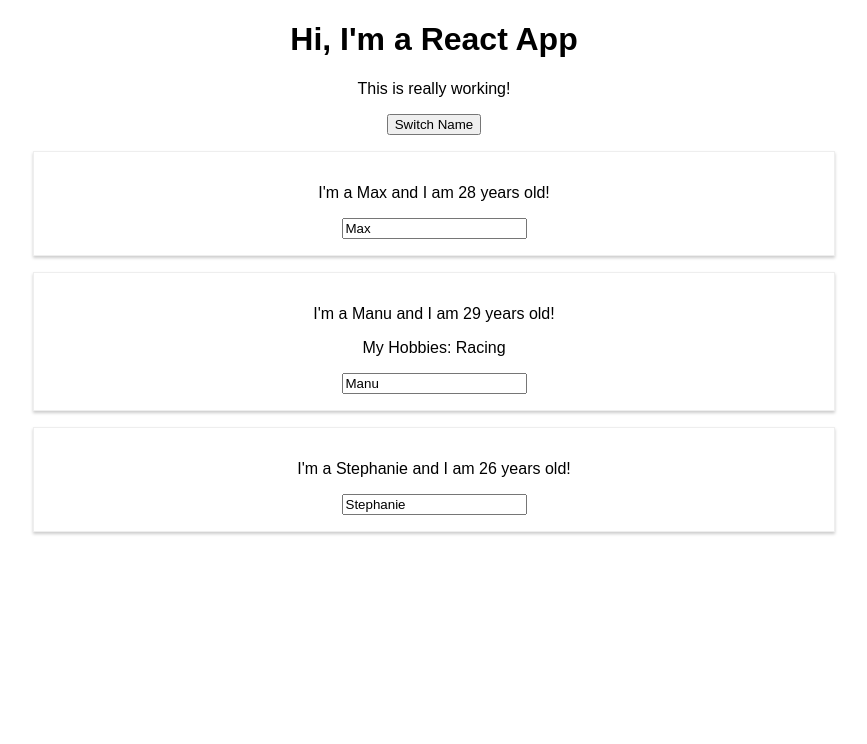
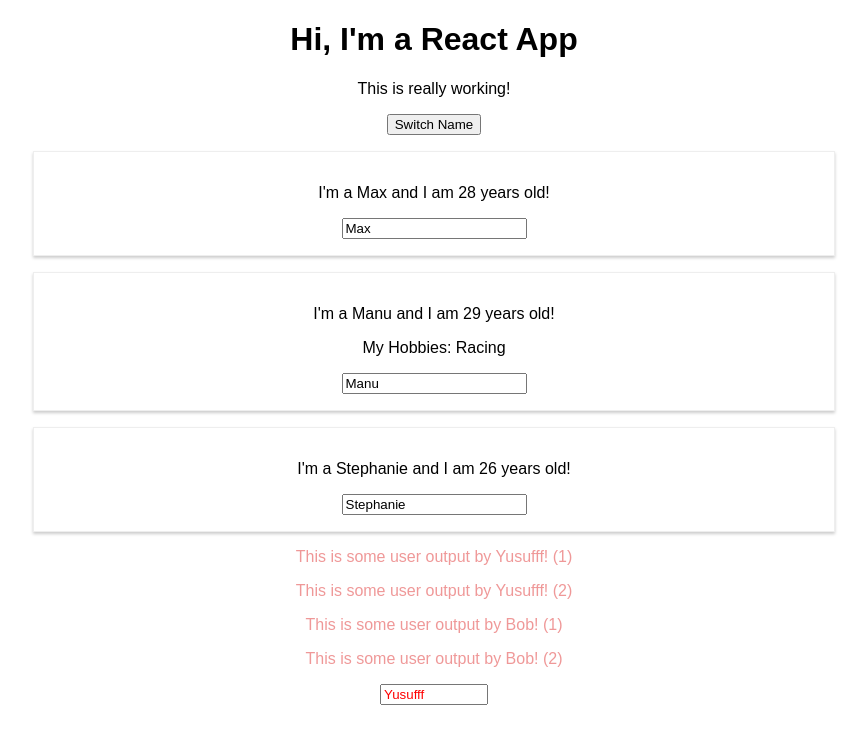
Before and after one commit to yusufcodes/react-study, a React (Create React App) app: page / in a window 1280 px wide. Shown: the top 744 px of the page, without its empty margins (206-1073 px from the left). Built offline with nearby package versions, Linux system fonts and the light colour scheme.

Commit message:
Compelted Assignment for Section 3, unit finished

```diff
--- a/src/App.js
+++ b/src/App.js
@@ -1,6 +1,8 @@
 import React, { Component } from 'react';
 import './App.css';
 import Person from './Person/Person';
+import UserInput from './UserInput/UserInput';
+import UserOutput from './UserOutput/UserOutput';
 
 class App extends Component {
   state = {
@@ -9,7 +11,8 @@ class App extends Component {
       { name: 'Manu', age: 29 },
       { name: 'Stephanie', age: 26 }
     ],
-    otherState: 'some other value'
+    otherState: 'some other value',
+    usernames: ['Yusufff', 'Bob']
   };
 
   switchNameHandler = (newName) => {
@@ -20,7 +23,7 @@ class App extends Component {
         { name: newName, age: 28 },
         { name: 'Manu', age: 29 },
         { name: 'Stephanie', age: 27 }
-      ]
+      ],
     });
   };
 
@@ -31,6 +34,12 @@ class App extends Component {
         { name: event.target.value, age: 29 },
         { name: 'Stephanie', age: 27 }
       ]
+    });
+  }
+
+  usernameChangedHandler = (event) => {
+    this.setState({
+      usernames: [event.target.value, 'Bob']
     });
   }
 
@@ -56,6 +65,12 @@ class App extends Component {
           name={this.state.persons[2].name}
           age={this.state.persons[2].age}
         />
+        <UserOutput username={this.state.usernames[0]}/>
+        <UserOutput username={this.state.usernames[1]}/>
+        <UserInput
+        userChange={this.usernameChangedHandler}
+        username={this.state.usernames[0]}
+        />
       </div>
     );
     // return React.createElement('div', {className: 'App'}, React.createElement('h1', null, 'Does this work now?'));
--- /dev/null
+++ b/src/UserInput/UserInput.js
@@ -0,0 +1,17 @@
+import React from 'react';
+// userChange
+
+let style = {
+    color: 'red',
+    width: '100px'
+}
+const userInput = (props) => {
+    return (
+        <input
+        onChange={props.userChange}
+        value={props.username}
+        style={style}></input>
+    )
+};
+
+export default userInput;
--- /dev/null
+++ b/src/UserOutput/UserOutput.css
@@ -0,0 +1,3 @@
+.UserOutput {
+    color: rgba(223, 53, 53, 0.51);
+}
--- /dev/null
+++ b/src/UserOutput/UserOutput.js
@@ -0,0 +1,13 @@
+import React from 'react';
+import './UserOutput.css'
+
+const userOutput = (props) => {
+    return (
+        <div className="UserOutput">
+            <p>This is some user output by {props.username}! (1)</p>
+            <p>This is some user output by {props.username}! (2)</p>
+        </div>
+    )
+};
+
+export default userOutput;
```
Also changed, not shown: 1 other file (tests, documents, lock files or other folders).
